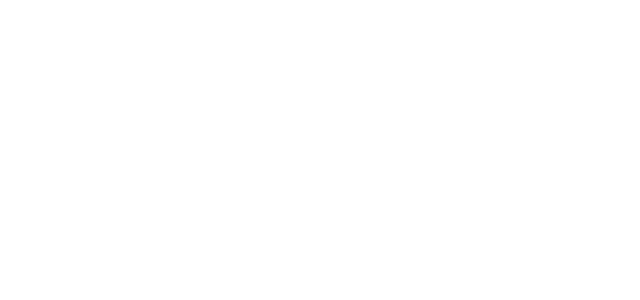
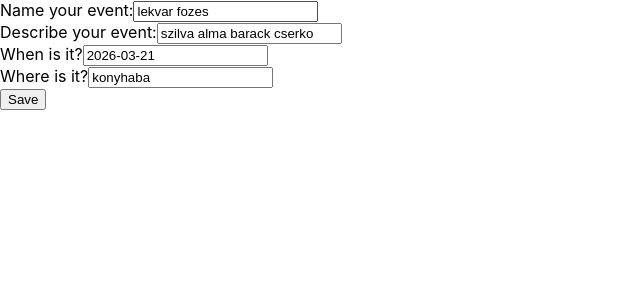
Before and after one commit to CodecoolGlobal/el-proyecte-grande-sprint-1-java-barmin15, a React (Create React App) app in the folder front-end/: page / in a window 1280 px wide. Shown: the top 300 px of the page, without its empty margins (0-640 px from the left). Built offline with nearby package versions, Linux system fonts and the light colour scheme.

Commit message:
feat: create event creator

```diff
--- /dev/null
+++ b/front-end/src/components/fetches/postNewEvent.js
@@ -0,0 +1,14 @@
+
+function PostNewEvent(event) {
+    return fetch("http://localhost:0420/event", {
+
+      method: "POST",
+      headers: {
+        "Content-Type": "application/json",
+      },
+      body: JSON.stringify(event),
+    })
+      .then((res) => res.json());
+
+}
+export {PostNewEvent};
--- /dev/null
+++ b/front-end/src/components/fetches/updateEvent.js
@@ -0,0 +1,13 @@
+function updateEvent(event) {
+    return fetch("http://localhost:0420/event", {
+
+      method: "PUT",
+      headers: {
+        "Content-Type": "application/json",
+      },
+      body: JSON.stringify(event),
+    })
+      .then((res) => res.json());
+
+}
+export {updateEvent};
--- /dev/null
+++ b/front-end/src/components/pages/EventForm.jsx
@@ -0,0 +1,130 @@
+import { PostNewEvent } from "../fetches/postNewEvent.js";
+import { updateEvent } from "../fetches/updateEvent.js";
+
+function EventForm(event) {
+
+    const user = {id: 9}
+
+    const onUpdate = (e) => {
+        e.preventDefault();
+        const formData = new FormData(e.target);
+        const entries = [...formData.entries()];
+
+        const event = entries.reduce((acc, entry) => {
+          const [k, v] = entry;
+          acc[k] = v;
+          return acc;
+        }, {});
+
+        delete(event.isPrivate);
+        delete(event.location);
+        updateEvent(event);
+        console.log(":-)")
+        console.log(event)
+
+    }
+
+
+
+    const onCreate = (e) => {
+        e.preventDefault();
+        const formData = new FormData(e.target);
+        const entries = [...formData.entries()];
+
+        const event = entries.reduce((acc, entry) => {
+          const [k, v] = entry;
+          acc[k] = v;
+          return acc;
+        }, {});
+
+        PostNewEvent(event);
+    }
+
+
+
+// int creatorId,
+// String name,
+// String description,
+// Date date,
+// String location,
+// boolean isPrivate
+
+event =  {
+        id: 0,
+        creatorId: 9,
+        name: "lekvar fozes",
+        description: "szilva alma barack cserko",
+        date: "2026-03-21",
+        location: "konyhaba",
+        isPrivate: false
+    }
+  return (
+    <form className="eventForm" onSubmit={onUpdate}>
+
+        <div className="creatorId">
+        <input type="hidden" name="creatorId" defaultValue={user.id} />
+        </div>
+        <div className="id">
+        <input type="hidden" name="id" defaultValue={event ? event.id : null} />
+        </div>
+
+      <div className="name">
+        <label htmlFor="name">Name your event:</label>
+        <input
+          type="text"
+          defaultValue={event ? event.name : null}
+          name="name"
+          id="name"
+        />
+      </div>
+
+      <div className="description">
+        <label htmlFor="description">Describe your event:</label>
+        <input
+          type="text"
+          defaultValue={event ? event.description : null}
+          name="description"
+          id="description"
+        />
+      </div>
+
+      <div className="date">
+        <label htmlFor="date">When is it?</label>
+        <input
+          type="text"
+          defaultValue={event ? event.date : null}
+          name="date"
+          id="date"
+        />
+      </div>
+
+      <div className="location">
+        <label htmlFor="location">Where is it?</label>
+        <input
+          type="text"
+          defaultValue={event ? event.location : null}
+          name="location"
+          id="location"
+        />
+      </div>
+
+      {/* <div className="isPrivate">
+        <label htmlFor="isPrivate">Is the event private? </label>
+        <input
+          type="checkbox"
+          defaultChecked={event.isPrivate ? true : false}
+          name="isPrivate"
+          id="isPrivate"
+        />
+      </div> */}
+        <div className="isPrivate">
+        <input type="hidden" name="isPrivate" defaultValue={event ? event.isPrivate : false} />
+        </div>
+
+      <button type="submit">Save</button>
+
+    </form>
+  );
+}
+
+export default EventForm;
--- a/front-end/src/index.js
+++ b/front-end/src/index.js
@@ -2,12 +2,13 @@
 import ReactDOM from 'react-dom/client';
 import './index.css';
 import App from './App';
+import EventForm from './components/pages/EventForm'
 import reportWebVitals from './reportWebVitals';
 
 const root = ReactDOM.createRoot(document.getElementById('root'));
 root.render(
   <React.StrictMode>
-    <App />
+    <EventForm />
   </React.StrictMode>
 );
 
```
